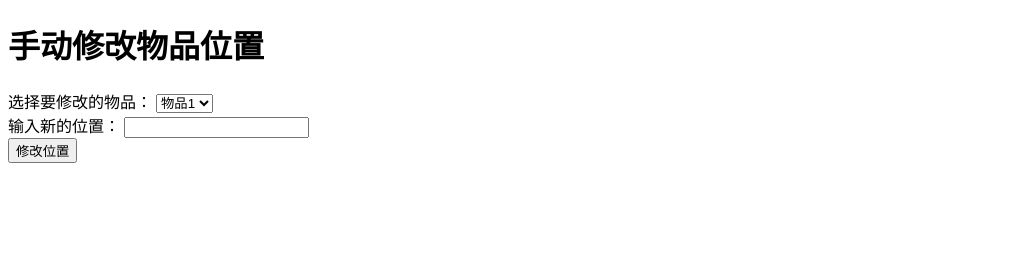
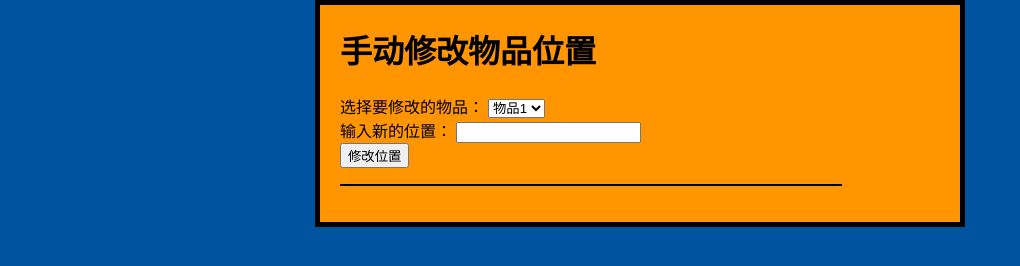
Before and after one commit to enternet279/b06611003.github.io, a plain HTML site: page modify_location.html in a window 1280 px wide. Shown: the whole page, without its empty margins (0-1020 px from the left). Drawn offline with Linux system fonts and the light colour scheme.

Commit message:
Update modify_location.html

```diff
--- a/modify_location.html
+++ b/modify_location.html
@@ -1,8 +1,10 @@
 <!DOCTYPE html>
 <html>
-<head>
+  <head>
+    <meta charset="utf-8">
+    <link href="styles/style.css" rel="stylesheet" type="text/css">
     <title>手动修改物品位置</title>
-</head>
+  </head>
 <body>
     <h1>手动修改物品位置</h1>
     <form id="modifyForm">
```
